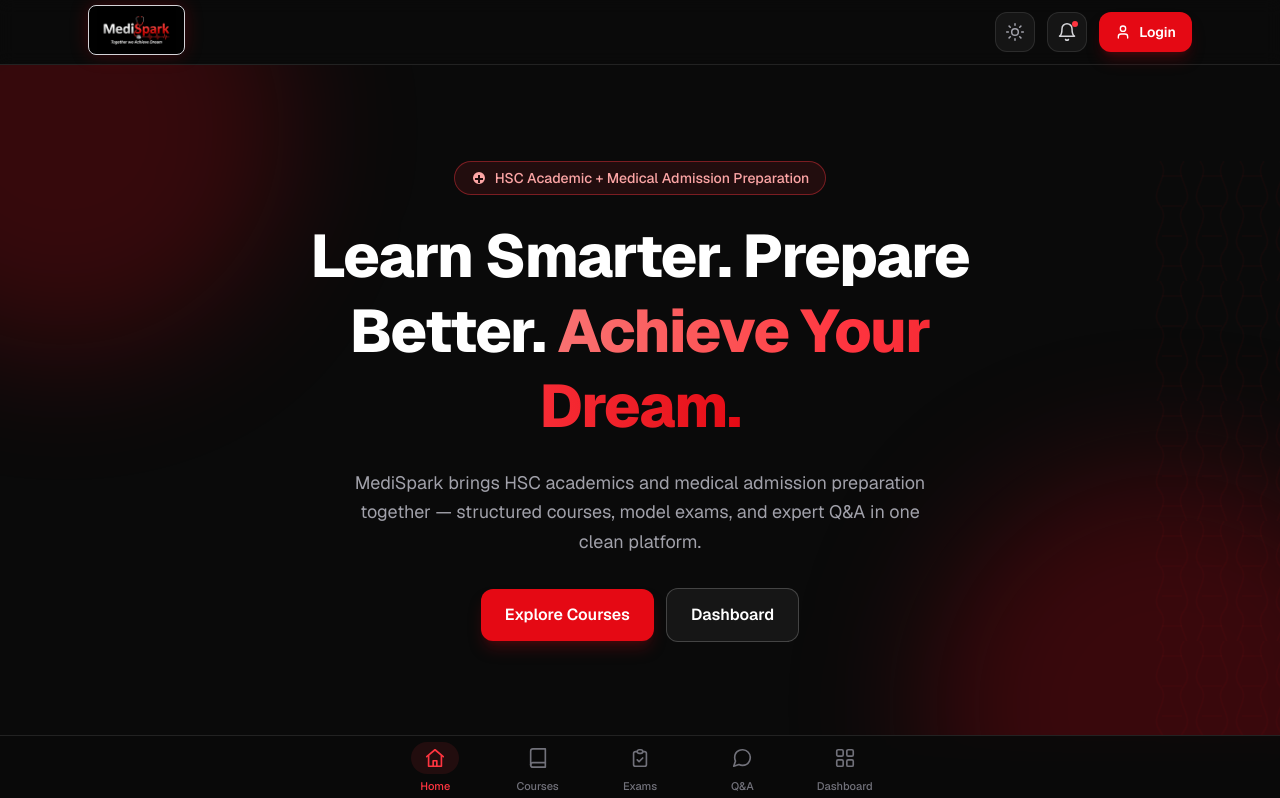
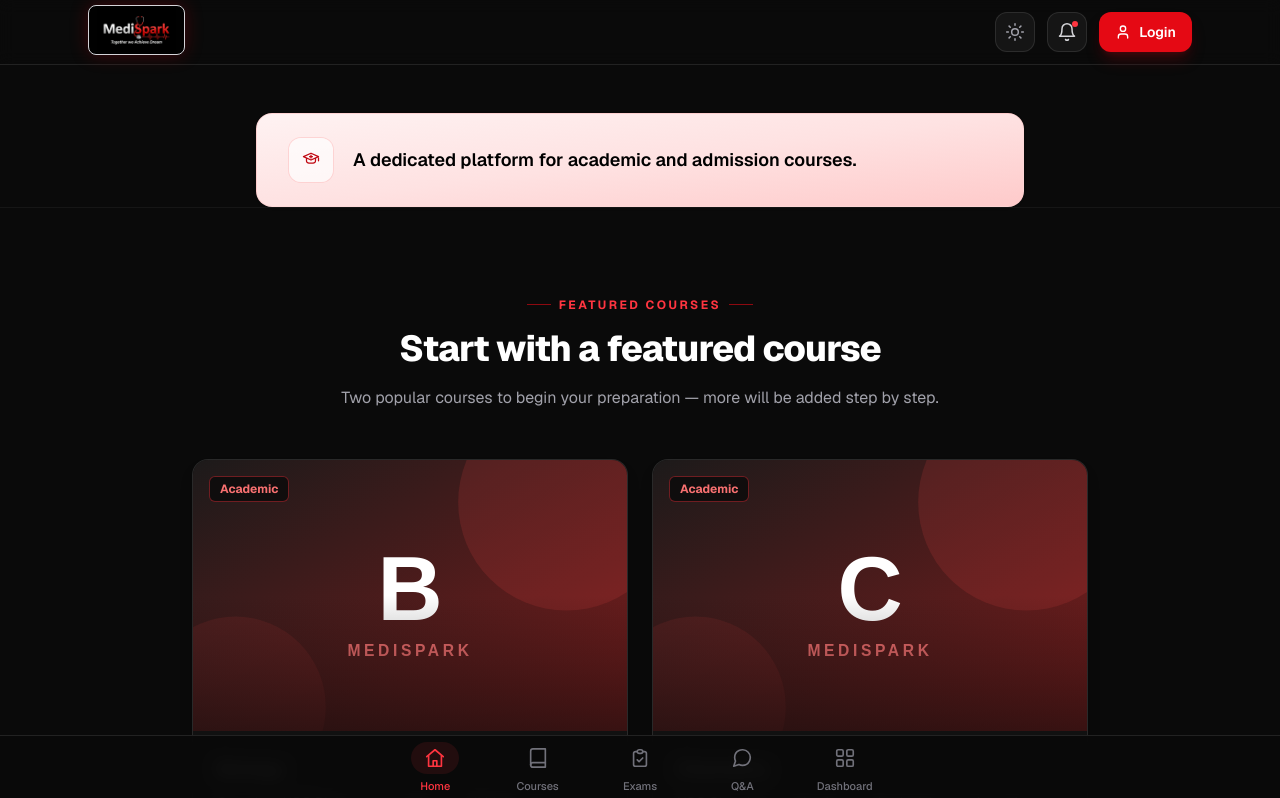
Before and after one commit to eduall2005pass/clinic, a Next.js app: page / in a window 1280 px wide. Shown: the top 798 px of the page. Built offline with nearby package versions, Linux system fonts and the light colour scheme.

Commit message:
feat: redesign home banner with light red premium style

```diff
--- a/src/components/home/Hero.tsx
+++ b/src/components/home/Hero.tsx
@@ -1,50 +1,27 @@
-import Link from "next/link";
-
 export default function Hero() {
   return (
-    <section className="relative overflow-hidden bg-dark-950">
-      <div className="pointer-events-none absolute -left-40 -top-40 h-[28rem] w-[28rem] rounded-full bg-primary-600/20 blur-3xl" />
-      <div className="pointer-events-none absolute -bottom-48 -right-32 h-[30rem] w-[30rem] rounded-full bg-primary-900/40 blur-3xl" />
-      <div className="pointer-events-none absolute right-0 top-24 hidden h-full w-32 opacity-60 lg:block bg-dna" />
-
-      <div className="relative mx-auto max-w-3xl px-4 pb-20 pt-16 text-center sm:px-6 sm:pb-28 sm:pt-24">
-        <div className="animate-fade-up">
-          <span className="inline-flex items-center gap-2 rounded-full border border-primary-500/40 bg-primary-500/10 px-4 py-1.5 text-sm font-medium text-primary-300">
-            <svg
-              className="h-4 w-4"
-              viewBox="0 0 24 24"
-              fill="currentColor"
-            >
-              <path d="M12 3a9 9 0 100 18 9 9 0 000-18zm-1.5 4.5h3V12h4.5v3h-4.5v4.5h-3V15h-4.5v-3h4.5V7.5z" />
-            </svg>
-            HSC Academic + Medical Admission Preparation
-          </span>
-          <h1 className="mt-6 text-4xl font-extrabold leading-tight tracking-tight text-heading sm:text-5xl xl:text-6xl">
-            Learn Smarter. Prepare Better.{" "}
-            <span className="bg-gradient-to-r from-primary-400 via-primary-500 to-primary-600 bg-clip-text text-transparent">
-              Achieve Your Dream.
-            </span>
-          </h1>
-          <p className="mx-auto mt-6 max-w-xl text-lg leading-relaxed text-neutral-400">
-            MediSpark brings HSC academics and medical admission preparation
-            together — structured courses, model exams, and expert Q&amp;A in
-            one clean platform.
-          </p>
-          <div className="mt-8 flex flex-col items-center justify-center gap-3 sm:flex-row">
-            <Link
-              href="/courses"
-              className="rounded-xl bg-primary-600 px-6 py-3.5 text-center font-semibold text-white shadow-lg shadow-primary-900/40 transition hover:bg-primary-700 active:scale-[0.98]"
-            >
-              Explore Courses
-            </Link>
-            <Link
-              href="/dashboard"
-              className="rounded-xl border border-ink/20 bg-ink/5 px-6 py-3.5 text-center font-semibold text-heading transition hover:border-primary-500/60 hover:bg-ink/10"
-            >
-              Dashboard
-            </Link>
-          </div>
+    <section className="px-4 pt-8 sm:px-6 sm:pt-12">
+      <div className="animate-fade-up relative mx-auto flex max-w-3xl items-center gap-4 overflow-hidden rounded-2xl border border-primary-200/60 bg-gradient-to-br from-primary-50 via-primary-100 to-primary-200 px-5 py-5 shadow-sm sm:gap-5 sm:px-8 sm:py-6">
+        <div className="flex h-10 w-10 shrink-0 items-center justify-center rounded-xl bg-white/70 ring-1 ring-primary-200/70 sm:h-11 sm:w-11">
+          <svg
+            className="h-4 w-4 text-primary-700 sm:h-[1.125rem] sm:w-[1.125rem]"
+            viewBox="0 0 24 24"
+            fill="none"
+            stroke="currentColor"
+            strokeWidth="1.7"
+            strokeLinecap="round"
+            strokeLinejoin="round"
+            aria-hidden="true"
+          >
+            <path d="M12 3 2 7.5 12 12l10-4.5L12 3Z" />
+            <path d="M6 9.8v3.4c0 1.6 2.7 3 6 3s6-1.4 6-3V9.8" />
+            <path d="M22 9.3V13" />
+            <path d="M12 5.6v3.8M10.1 7.5h3.8" />
+          </svg>
         </div>
+        <p className="text-base font-semibold leading-snug text-black sm:text-lg">
+          A dedicated platform for academic and admission courses.
+        </p>
       </div>
     </section>
   );
```
